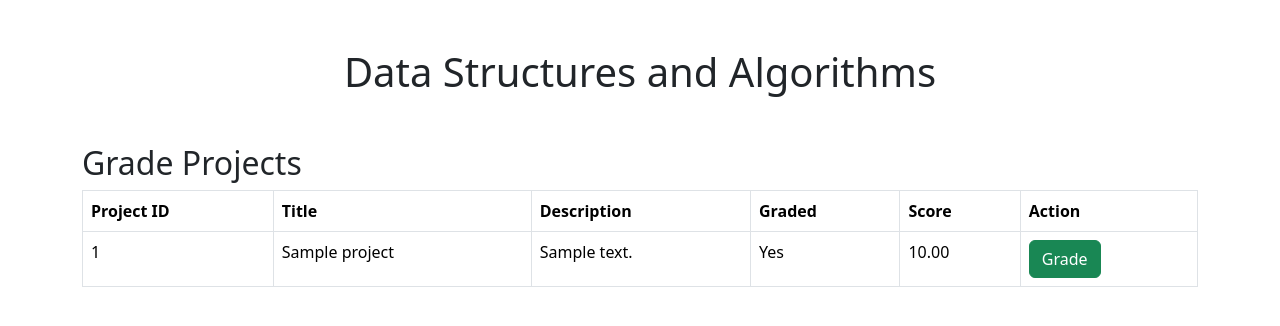
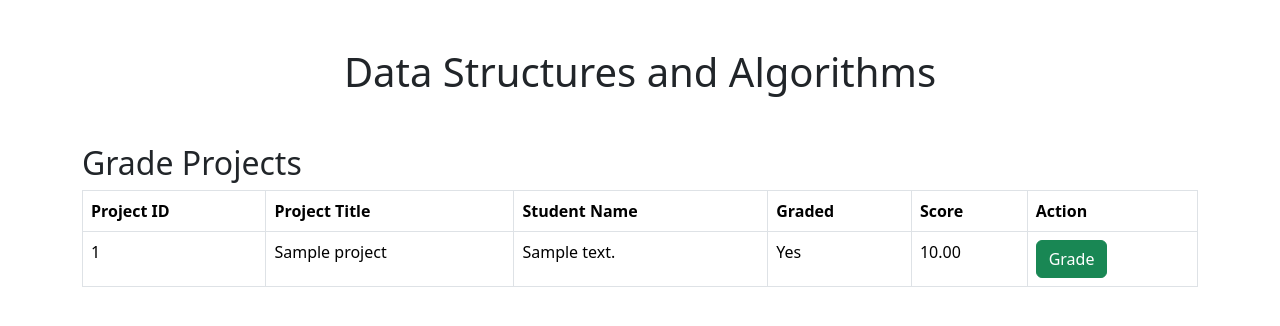
Before and after one commit to chris-mignon/Project-Grading-System, a PHP site: page /lecturer.php in a window 1280 px wide. Shown: the top 326 px of the page. Run offline with PHP 8.4, Linux system fonts and the light colour scheme; the visitor is signed in with stand-in values (Sample User, id 1); tables that the repository leaves empty or names only in its code hold one stand-in row (values such as "Sample post").

Commit message:
Update lecturer.php

```diff
--- a/grade_DSA/lecturer.php
+++ b/grade_DSA/lecturer.php
@@ -65,12 +65,12 @@ if ($_SERVER['REQUEST_METHOD'] == 'POST' && isset($_POST['action']) && $_POST['a
         <section class="mt-5">
             <h2>Grade Projects</h2>
 
-            <table class="table table-bordered">
+            <table  class="table table-bordered">
                 <thead>
                     <tr>
                         <th>Project ID</th>
-                        <th>Title</th>
-                        <th>Description</th>
+                        <th>Project Title</th>
+                        <th>Student Name</th>
                         <th>Graded</th>
                         <th>Score</th>
                         <th>Action</th>
```
